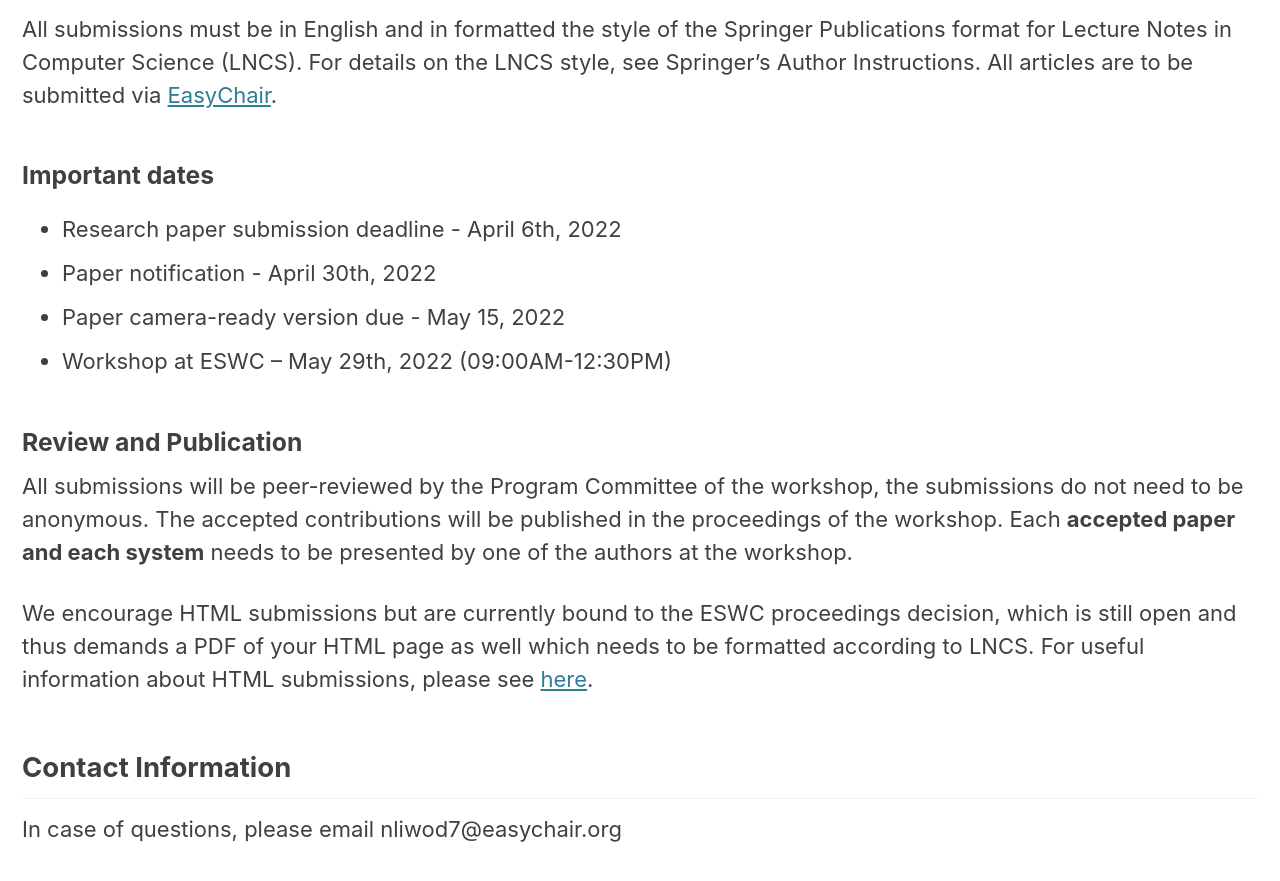
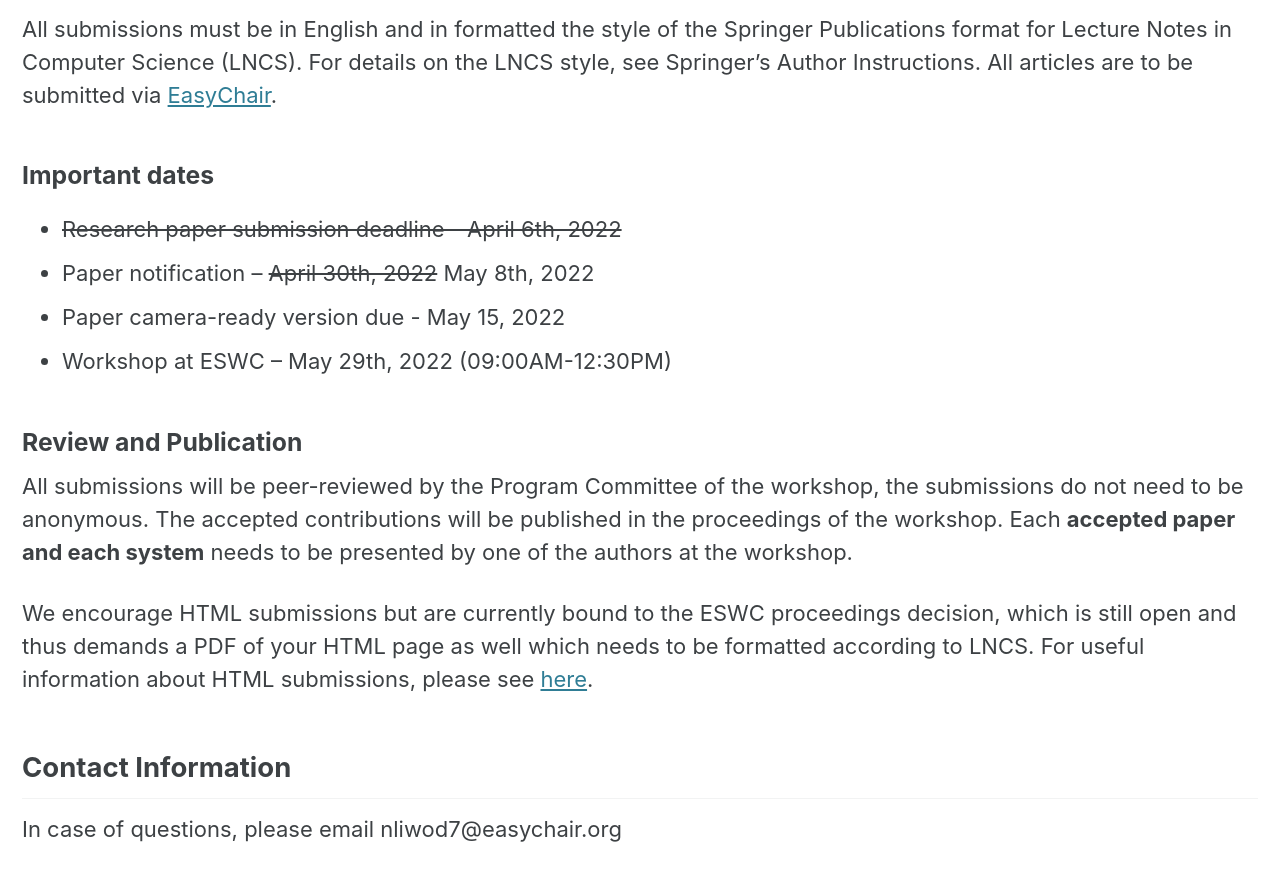
Before and after one commit to semantic-systems/nliwod-workshop, a Jekyll site: the page built from call-for-papers.md, in a window 1280 px wide and 900 px high, scrolled down 2691 px. Shown: the top 881 px of the window. Built offline with Jekyll 4.4.1, drawn with Linux system fonts in a browser that asks for light colours; cached includes are drawn as plain includes.

Commit message:
Update call-for-papers.md

```diff
--- a/call-for-papers.md
+++ b/call-for-papers.md
@@ -58,8 +58,8 @@ Springer's Author Instructions. All articles are to be submitted via  [EasyChair
 
 ### Important dates
 
-* Research paper submission deadline - April 6th, 2022
-* Paper notification - April 30th, 2022
+* <del>Research paper submission deadline - April 6th, 2022</del>
+* Paper notification -- <del> April 30th, 2022</del> May 8th, 2022
 * Paper camera-ready version due - May 15, 2022
 * Workshop at ESWC – May 29th, 2022 (09:00AM-12:30PM)
 
```
